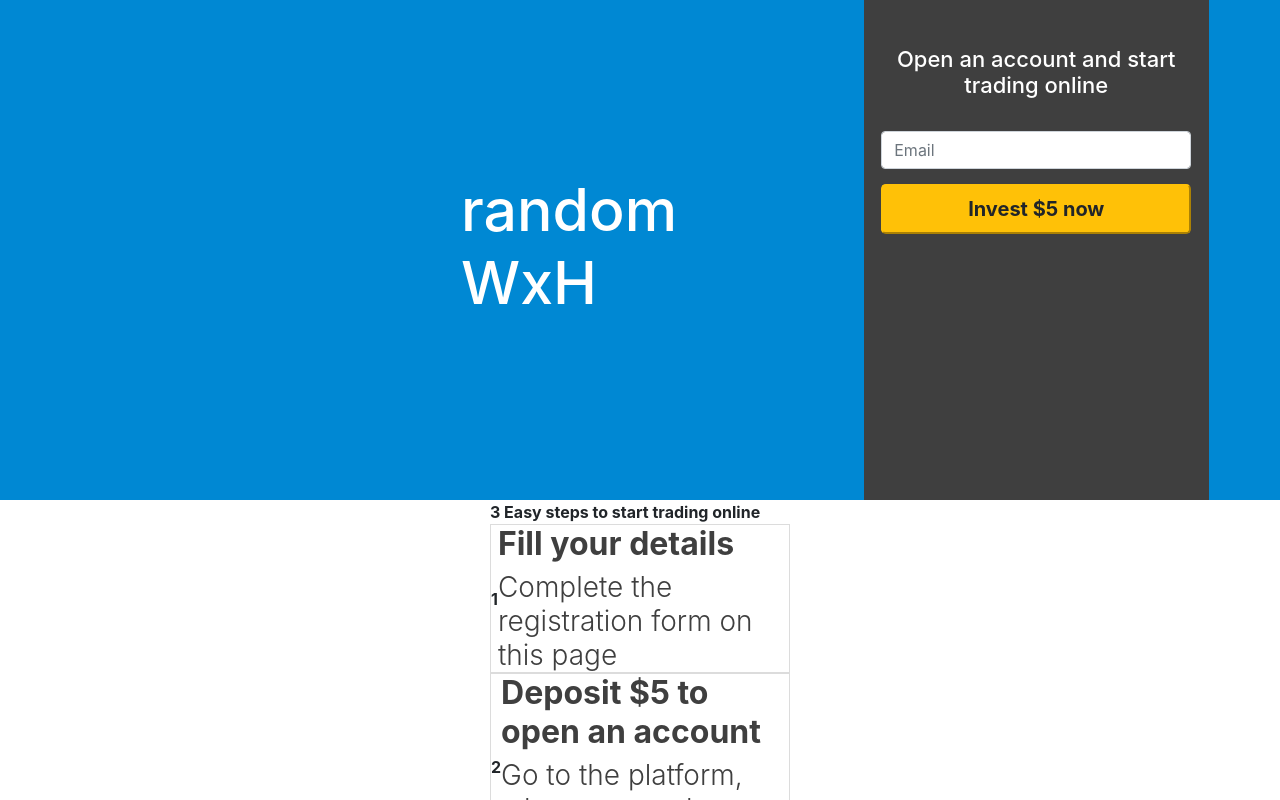
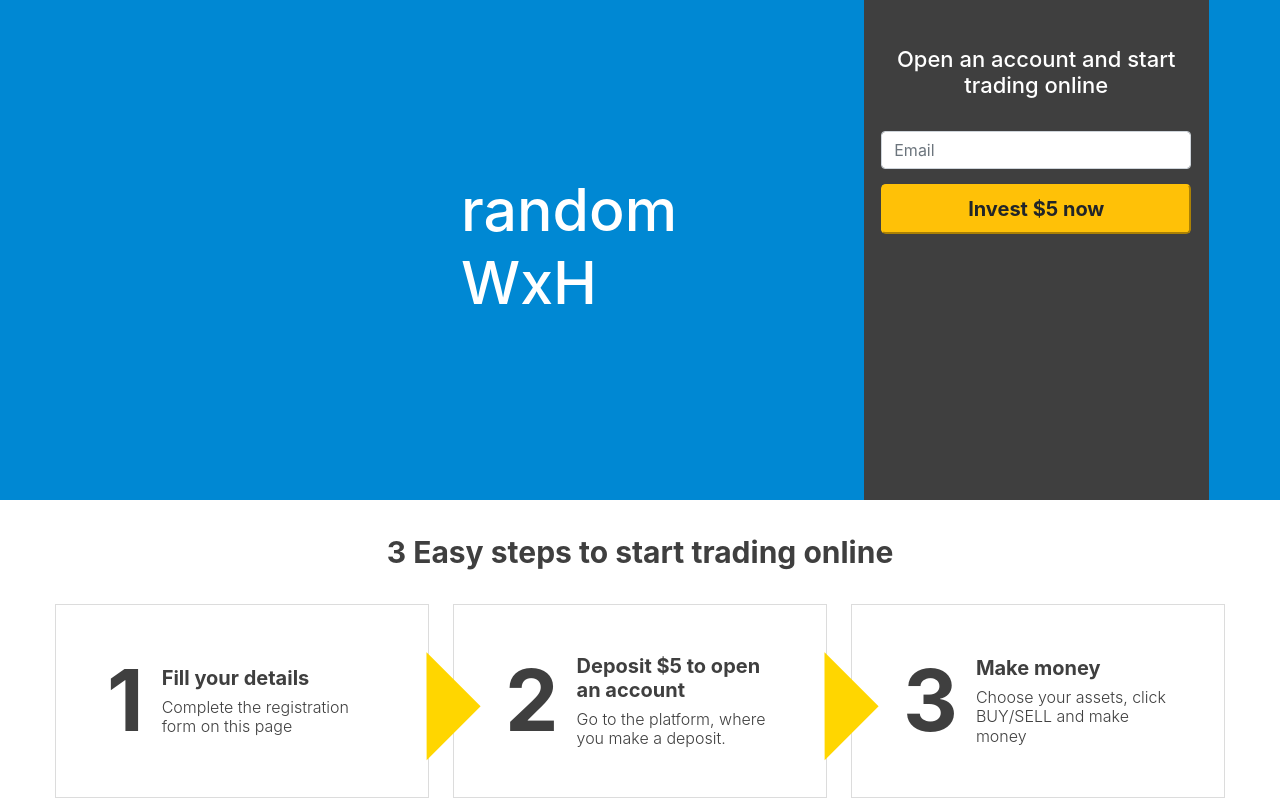
Before and after one commit to dreadlocker/ui-task, a Vue app: page / in a window 1280 px wide. Shown: the top 800 px of the page. Built offline with nearby package versions, Linux system fonts and the light colour scheme.

Commit message:
SASS fix for PC for Steps and Steps header

```diff
--- a/src/assets/styles/main.sass
+++ b/src/assets/styles/main.sass
@@ -28,13 +28,12 @@ body
   // font-size: 62px
 // // HomePageHeader END
 
-// // HomePageContent START
-.content-holder
-  width: 300px
 
-.step-holder
-  border: 1px solid $text-color-3
 
+
+// HomePageContent START
+.content-header
+  color: $text-color-2
 .trader-holder
   border: 1px solid $text-color-3
 .trader-image
@@ -42,9 +41,29 @@ body
   height: 100px
   margin: 28px auto
   border-radius: 50%
+// HomePageContent END
 
+// HomePageStep START
+.step-holder
+  border: 1px solid $text-color-3
+  &::after
+    content: "\25E2"
+    position: absolute
+    font-size: 100px
+    color: #FFD600
+    z-index: 1
+  &:last-child
+    &::after
+      content: ""
+.step-number
+  font-size: 85px
+  color: $text-color-2
+  margin-right: 18px
 .step-info-holder
   color: $text-color-2
+.step-header
+  font-size: 20px
+// HomePageStep END
 
 // BaseForm START
 .form
@@ -88,10 +107,11 @@ body
     height: 320px
   .hidden
     display: none
+  .content-holder
+    width: 300px
   .content-header
     width: 235px
     height: 126px
-    color: $text-color-2
     font-size: 22px
 
   // $step-holder-height: 160px
@@ -99,36 +119,22 @@ body
   // $magic-number-for-top: 8px
   // $triangle-top: calc( #{$step-holder-height} - (#{$magic-number-for-top} * #{$triangle-font-size / 10px}) )
   .step-holder
+    height: 150px
     // height: $step-holder-height
-    height: 150px
     position: relative
-    padding: 32px 27px
+    padding: 0 27px
     &::after
-      content: "\25E2"
-      position: absolute
       // top: $triangle-top
       top: 69px
       left: 111px
       // font-size: $triangle-font-size
-      font-size: 100px
-      color: #FFD600
       transform: rotate(45deg)
-      z-index: 1
-    &:last-child
-      &::after
-        content: ""
+  .step-content
+    font-size: 14px
   .window-divider
     margin-bottom: 14px
     &:last-child
       margin-bottom: 0
-  .step-number
-    font-size: 85px
-    color: $text-color-2
-    margin-right: 18px
-  .step-header
-    font-size: 20px
-  .step-content
-    font-size: 14px
   .trader-header, .trader-quote
     width: 280px
   .trader-header
@@ -140,7 +146,6 @@ body
   .page-header-text
     font-size: 59px
     line-height: 73px
-
   .page-header
     height: $page-header-height
     position: relative
@@ -160,3 +165,23 @@ body
     right: 50%
   .page-header-text
     width: $page-header-text-width
+
+  .content-holder
+    width: 1170px
+  .content-header
+    font-size: 30px
+    height: 104px
+
+  .steps-holder
+    display: flex
+    justify-content: space-between
+  .step-holder
+    width: 374px
+    height: 194px
+    padding: 0 51px
+    &::after
+      top: 19px
+      left: 325px
+      transform: rotate(-45deg)
+  .step-content
+    font-size: 16px
--- a/src/views/HomePage/HomePageContent.vue
+++ b/src/views/HomePage/HomePageContent.vue
@@ -1,8 +1,8 @@
 <template>
   <div>
     <div class="content-holder mx-auto">
-      <div class="content-header d-flex align-items-center mx-auto font-weight-bold text-center">{{stepsHeader}}</div>
-      <div>
+      <div class="content-header d-flex align-items-center justify-content-center mx-auto font-weight-bold text-center">{{stepsHeader}}</div>
+      <div class="steps-holder">
         <HomePageStep
           v-for="(step, index) in steps"
           :key="step[index]"
@@ -21,8 +21,6 @@
         />
       </div>
     </div>
-
-    <BaseButton :classes="'hidden'" />
   </div>
 </template>
 
--- a/src/views/HomePage/HomePageStep.vue
+++ b/src/views/HomePage/HomePageStep.vue
@@ -1,5 +1,5 @@
 <template>
-  <div class="step-holder d-flex window-divider">
+  <div class="step-holder d-flex window-divider position-relative">
     <div class="step-number d-flex align-items-center font-weight-bold">{{windowNumber}}</div>
     <div class="step-info-holder d-flex flex-column justify-content-center align-items-left">
       <h2 class="step-header font-weight-bold">{{step[0]}}</h2>
```
